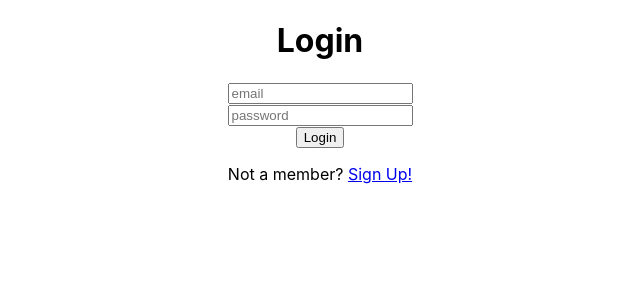
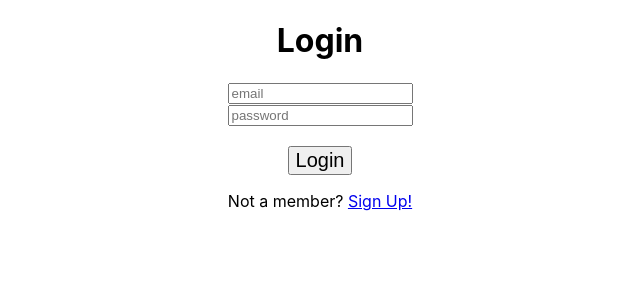
Before and after one commit to nshosain/MERN_PROJECT, a React (Create React App) app in the folder client/: page /login in a window 1280 px wide. Shown: the top 300 px of the page, without its empty margins (320-960 px from the left). Built offline with nearby package versions, Linux system fonts and the light colour scheme.

Commit message:
Add image display

```diff
--- a/client/src/pages/Dashboard.js
+++ b/client/src/pages/Dashboard.js
@@ -5,10 +5,10 @@ import { useNavigate } from "react-router-dom";
 const Dashboard = () => {
   const navigate = useNavigate();
   const [name, setName] = useState("");
+  const [image, setImage] = useState("");
 
   // logout user form system
   function logout() {
-    console.log("fucasdasds");
     // clearing JWT token
     localStorage.clear();
     // redirect to login page
@@ -27,9 +27,9 @@ const Dashboard = () => {
     const data = await response.json();
     // check if data contains user's name
     if (data.status === "ok") {
-      console.log(name);
       // if there is a name, set it to state variable name
       setName(data.name);
+      setImage(data.image);
     } else {
       // if no name found in data, alert user
       alert(data.error);
@@ -68,7 +68,12 @@ const Dashboard = () => {
         <a href="https://github.com/nshosain/MERN_PROJECT"> here!</a>
       </h4>
       <br />
-      <button onClick={logout}>Logout</button>
+      <img src={image} height="400px" />
+      <br />
+      <br />
+      <button onClick={logout} style={{ fontSize: "20px" }}>
+        Logout
+      </button>
     </div>
   );
 };
--- a/client/src/pages/Login.js
+++ b/client/src/pages/Login.js
@@ -67,7 +67,8 @@ function Login() {
           placeholder="password"
         />
         <br />
-        <input type="submit" value="Login" />
+        <br />
+        <input type="submit" value="Login" style={{ fontSize: "20px" }} />
       </form>
       <div>
         <p>
--- a/client/src/pages/Register.js
+++ b/client/src/pages/Register.js
@@ -127,7 +127,7 @@ function Register() {
         />
         <br />
         <br />
-        <input type="submit" value="Register" />
+        <input type="submit" value="Register" style={{ fontSize: "20px" }} />
       </form>
       <div>
         <p>
```
Also changed, not shown: 1 other file (tests, documents, lock files or other folders).
